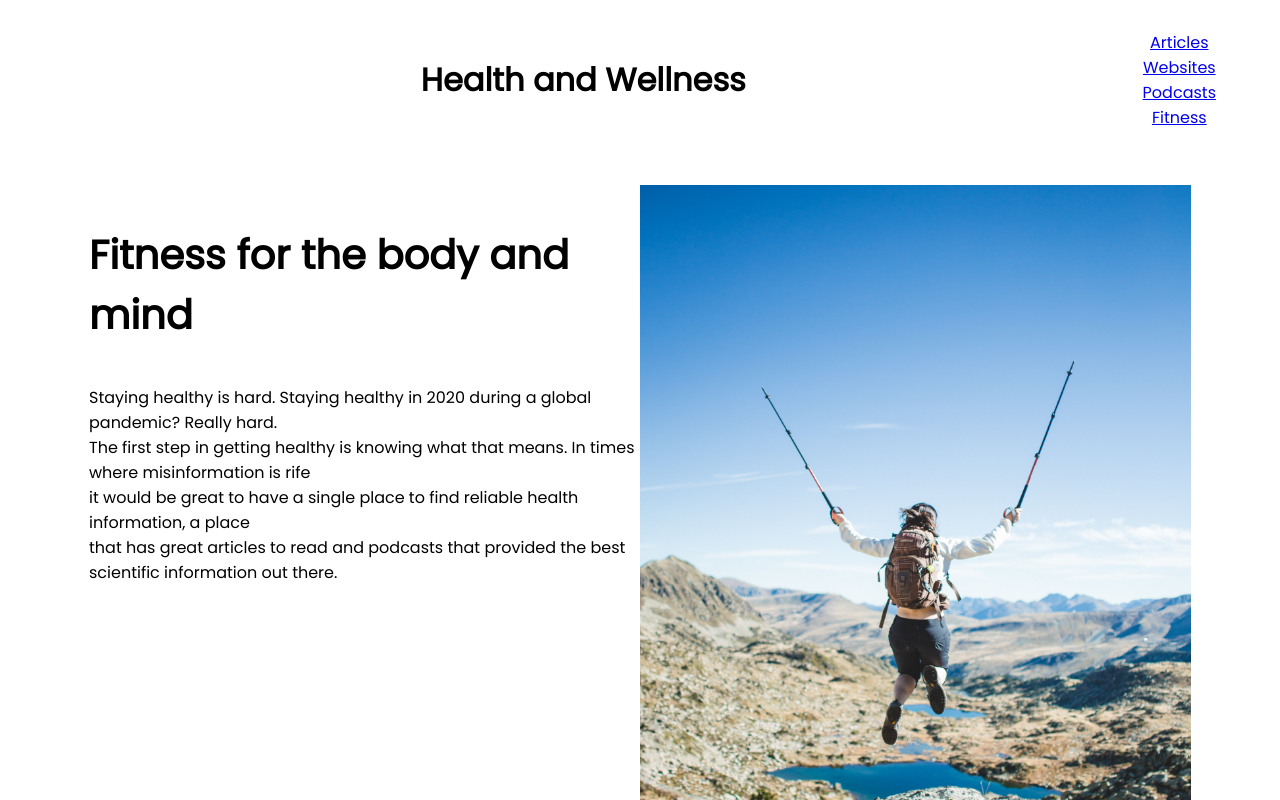
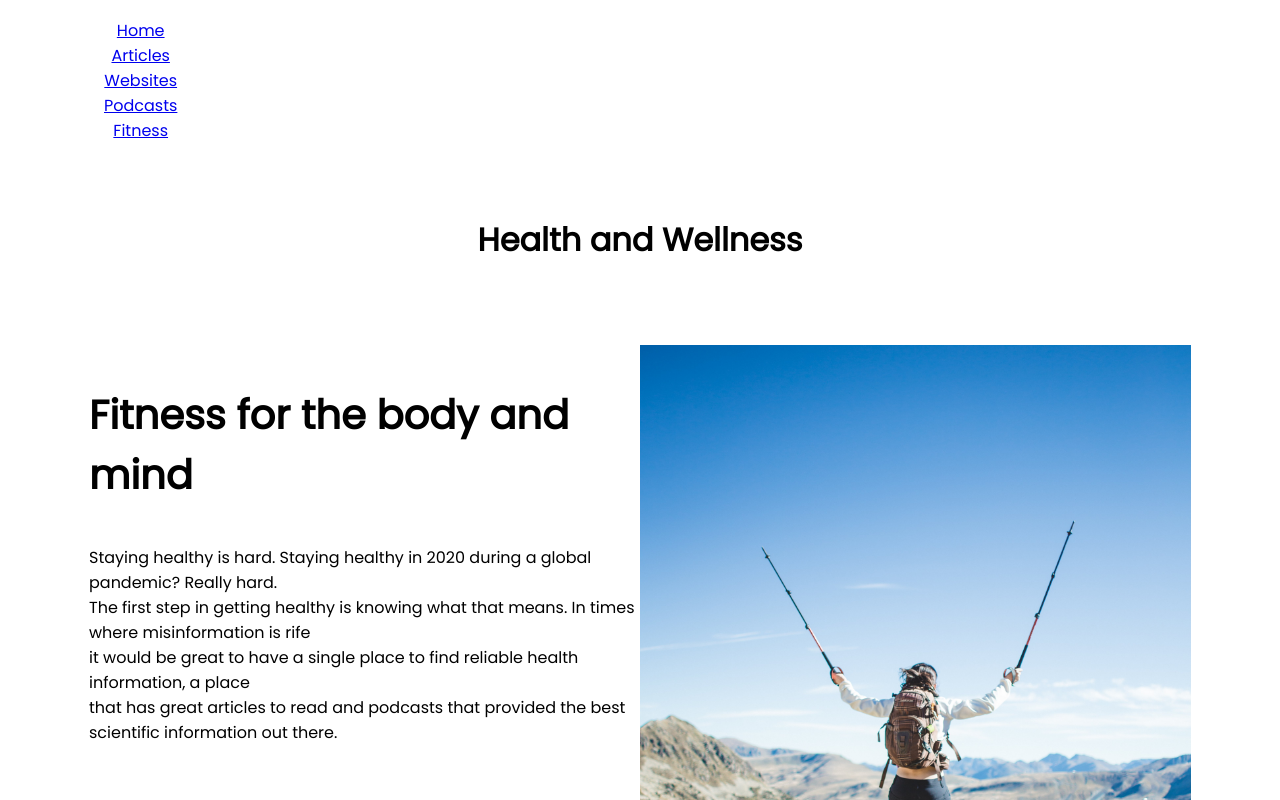
Before and after one commit to atwb21786/HealthApp, a React (Create React App) app: page / in a window 1280 px wide. Shown: the top 800 px of the page. Built offline with nearby package versions, Linux system fonts and the light colour scheme.

Commit message:
added menu NavMenu component for menu bar, moved from landing page

```diff
--- a/src/App.js
+++ b/src/App.js
@@ -5,6 +5,7 @@ import LandingPage from './LandingPage';
 import Articles from './Articles'
 import Websites from './Websites';
 import Podcasts from './Podcasts';
+import NavMenu from './NavMenu';
 
 
 class App extends React.Component {
@@ -12,6 +13,9 @@ class App extends React.Component {
   render() {
     return (
       <div>
+        <header>
+          <Route path={['/', '/articles', '/websites', '/podcasts', '/fitness']} component={NavMenu}/>
+        </header>
         <main>
           <Route exact path={'/'} component={LandingPage} />
           <Route path={'/articles'} component={Articles} />
--- a/src/LandingPage.js
+++ b/src/LandingPage.js
@@ -9,7 +9,6 @@ import FoundMyFitness from './images/FoundMyFitness.webp';
 import FastingClock from './images/eatfastclock.png';
 import KetoDiet from './images/KetoDiet.png';
 import RunningPic from './images/running.jpg';
-import { Link } from 'react-router-dom'
 import './LandingPage.css';
 
 
@@ -23,15 +22,7 @@ class LandingPage extends React.Component {
           <div className="App-title">
             <h1>Health and Wellness</h1>
           </div>
-          <nav className="App-links">
-            <ul className="App-menu">
-              <li><Link to='/articles' className='links'>Articles</Link></li>
-              <li><Link to='/websites' className='links'>Websites</Link></li>
-              <li><Link to='/podcasts' className='links'>Podcasts</Link></li>
-              <li><Link to='/fitness' className='links'>Fitness</Link></li>
-            </ul>
-          </nav>
-        </header>
+          </header>
         <main className="App-content">
           <section className="App-about">
             <div className="App-intro">
--- /dev/null
+++ b/src/NavMenu.js
@@ -0,0 +1,25 @@
+import React from 'react';
+import './LandingPage.css'
+import { Link } from 'react-router-dom'
+
+class NavMenu extends React.Component {
+
+
+    render() {
+        return (
+        <div>
+          <nav className="App-links">
+            <ul className="App-menu">
+              <li><Link to='/' className='links'>Home</Link></li>
+              <li><Link to='/articles' className='links'>Articles</Link></li>
+              <li><Link to='/websites' className='links'>Websites</Link></li>
+              <li><Link to='/podcasts' className='links'>Podcasts</Link></li>
+              <li><Link to='/fitness' className='links'>Fitness</Link></li>
+            </ul>
+          </nav>
+        </div>
+        )
+    }
+}
+
+export default NavMenu
```
Also changed, not shown: src/NavMenu.css (added).
